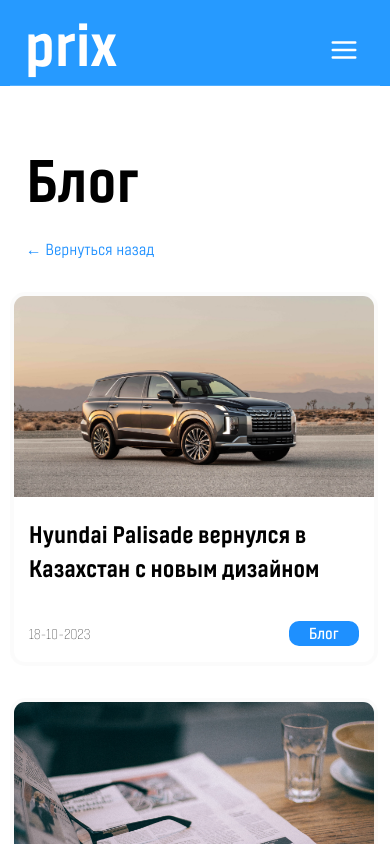
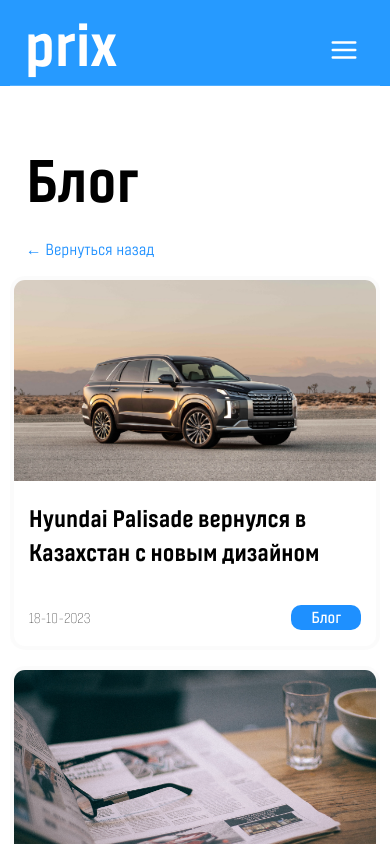
Before and after one commit to prix-group/prix_market, a Next.js app: page /blog in a window 390 px wide. Shown: the top 844 px of the page. Built offline with nearby package versions, Linux system fonts and the light colour scheme.

Commit message:
fix: post card width calibration

```diff
--- a/src/components/BlogBody/styles.module.scss
+++ b/src/components/BlogBody/styles.module.scss
@@ -58,4 +58,8 @@
       width: 95%;
     }
   }
+
+  .flex-container {
+    display: block;
+  }
 }
--- a/src/components/PostCard/styles.module.scss
+++ b/src/components/PostCard/styles.module.scss
@@ -104,6 +104,7 @@
 
   .post {
     margin: 16px auto;
+    width: auto;
   }
 
   .image-container {
```
